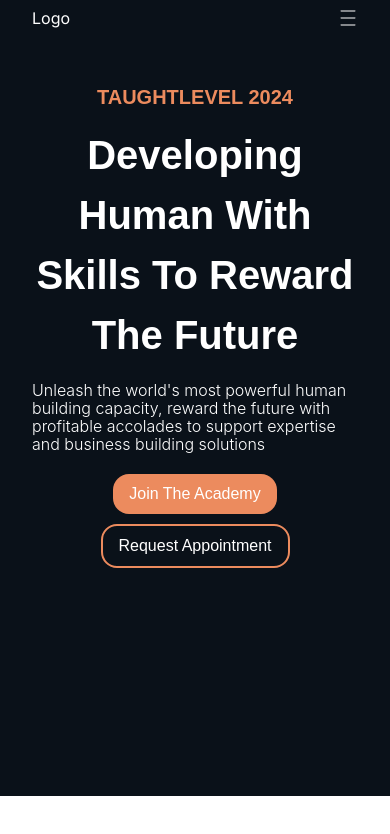
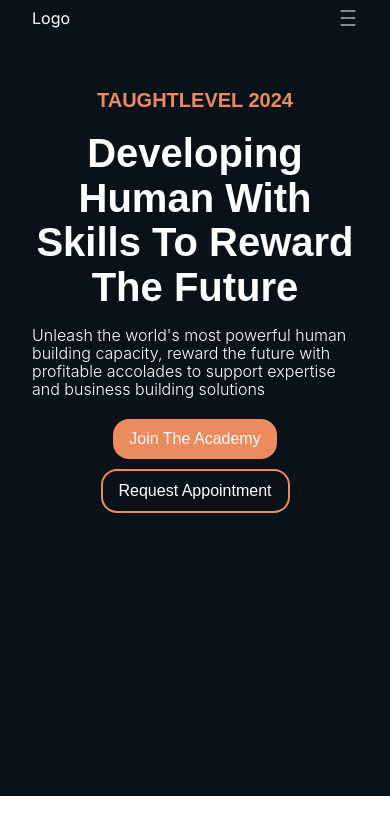
Before and after one commit to VictorKingsHub/taughtlevel, a Next.js app: page / in a window 390 px wide. Shown: the top 834 px of the page. Built offline with nearby package versions, Linux system fonts and the light colour scheme.

Commit message:
mobile Hero Section

```diff
--- a/ui/nav/welcome/HeroSection.module.css
+++ b/ui/nav/welcome/HeroSection.module.css
@@ -14,7 +14,7 @@
 .brand{
     color: var(--orange-color);
     font-size: 20px;
-    line-height: 24px;
+    line-height: 1.5em;
     font-weight: 700;
     margin-bottom: 16px;
     font-family: Montserrat, sans-serif;
@@ -23,6 +23,7 @@
     font-weight: 700;
     font-size: 40px;
     margin-bottom: 16px;
+    line-height: 2.8rem;
     font-family: Montserrat, sans-serif;
 }
 
```
